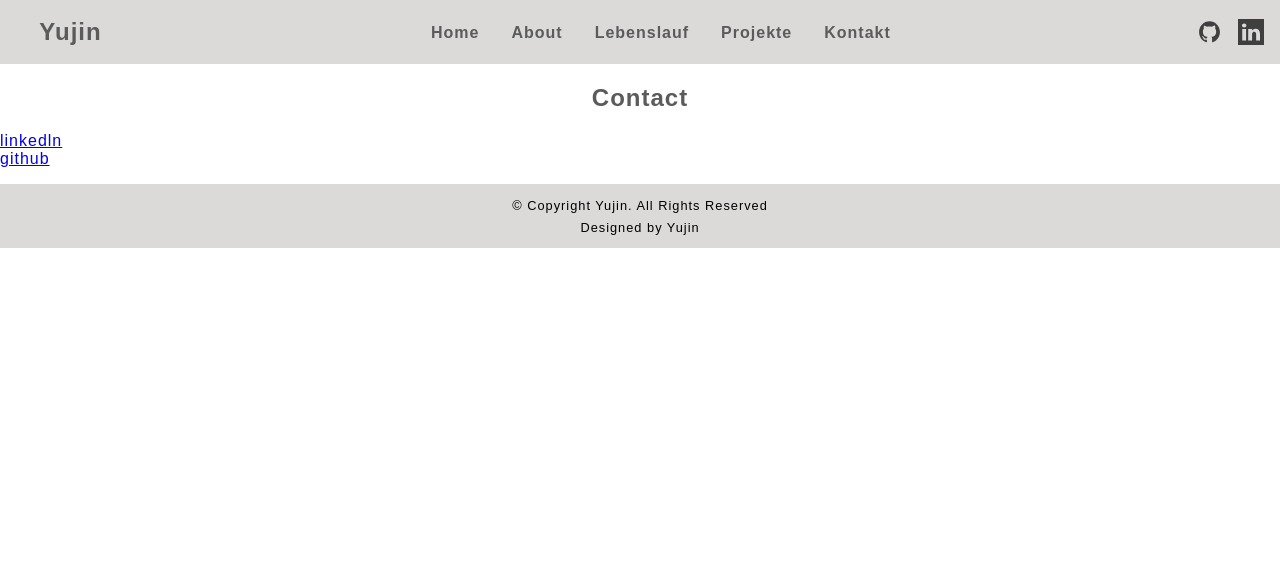
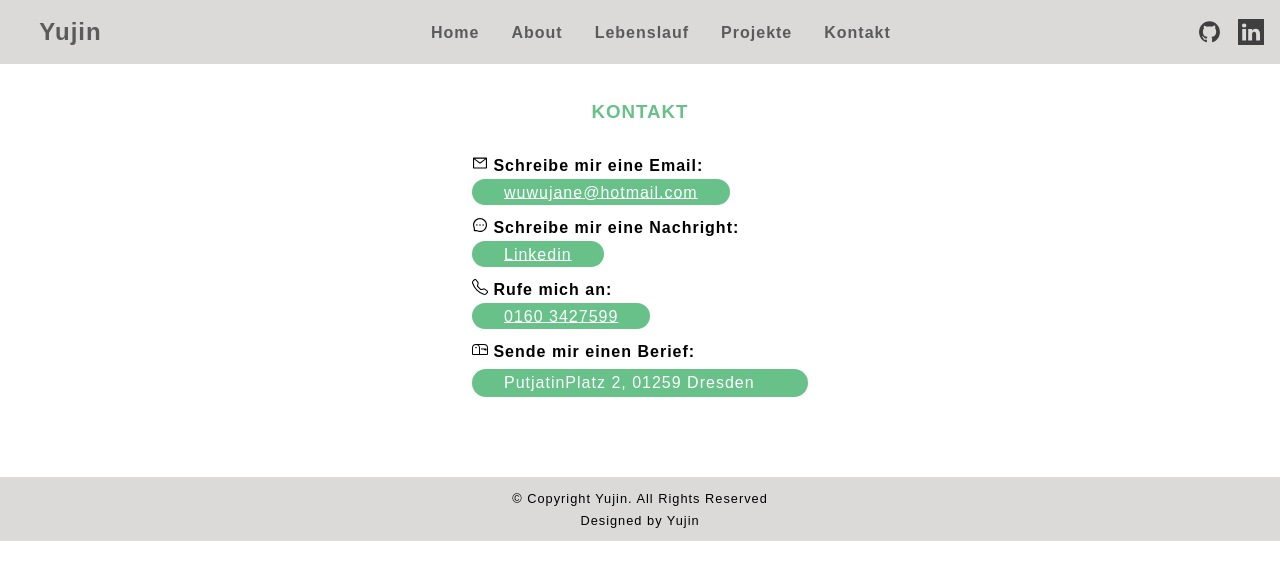
Before and after one commit to LuYujin9/Portfolio, a React (Create React App) app: page /contact in a window 1280 px wide. Shown: the top 580 px of the page. Built offline with nearby package versions, Linux system fonts and the light colour scheme.

Commit message:
added the context in page 'contact' and styled

```diff
--- a/src/Pages/Contact.js
+++ b/src/Pages/Contact.js
@@ -1,30 +1,85 @@
+import { AiOutlineMail, AiOutlineMessage } from "react-icons/ai";
+import { BsTelephone, BsMailbox } from "react-icons/bs";
+import styled from "styled-components";
+
 function Contact() {
   return (
     <main>
-      <article className="" id="">
-        <h2>Contact</h2>
-        <ul className="">
-          <li>
-            <a
-              href="https://www.linkedin.com/in/yujin-lu-119556267/"
-              target="_blank"
-              rel="noreferrer"
-            >
-              linkedln
-            </a>
-          </li>
-          <li>
-            <a
-              href="https://github.com/LuYujin9"
-              target="_blank"
-              rel="noreferrer"
-            >
-              github
-            </a>
-          </li>
-        </ul>
-      </article>
+      <h3>KONTAKT</h3>
+      <ContactList>
+        <StyledListItem>
+          <p>
+            <AiOutlineMail />
+            <strong> Schreibe mir eine Email:</strong>
+          </p>
+          <StyledLink
+            href="mailto: wuwujane@hotmail.com"
+            aria-label="link to write an email"
+          >
+            wuwujane@hotmail.com
+          </StyledLink>
+        </StyledListItem>
+        <StyledListItem>
+          <p>
+            <AiOutlineMessage />
+            <strong> Schreibe mir eine Nachright:</strong>
+          </p>
+
+          <StyledLink
+            href="https://www.linkedin.com/in/yujin-lu-119556267/"
+            target="_blank"
+            rel="noreferrer"
+          >
+            Linkedin
+          </StyledLink>
+        </StyledListItem>
+        <StyledListItem>
+          <p>
+            <BsTelephone />
+            <strong> Rufe mich an:</strong>
+          </p>
+          <StyledLink href="tel:+491603427599">0160 3427599</StyledLink>
+        </StyledListItem>
+        <StyledListItem>
+          <p>
+            <BsMailbox />
+            <strong> Sende mir einen Berief: </strong>
+          </p>
+          <Styledparagraph>PutjatinPlatz 2, 01259 Dresden</Styledparagraph>
+        </StyledListItem>
+      </ContactList>
     </main>
   );
 }
 export default Contact;
+
+const ContactList = styled.ul`
+  margin: 2em auto 5em auto;
+  width: 23em;
+`;
+
+const StyledListItem = styled.li`
+  margin: 1em;
+`;
+
+const StyledLink = styled.a`
+  padding: 0.3em 2em;
+  color: white;
+  background-color: var(--color-button);
+  border-radius: 1em;
+  &:hover {
+    color: white;
+    padding: 0.5em 2.2em;
+  }
+`;
+
+const Styledparagraph = styled.p`
+  padding: 0.3em 2em;
+  color: white;
+  background-color: var(--color-button);
+  border-radius: 1em;
+  &:hover {
+    color: white;
+    padding: 0.5em 2.2em;
+  }
+`;
```
